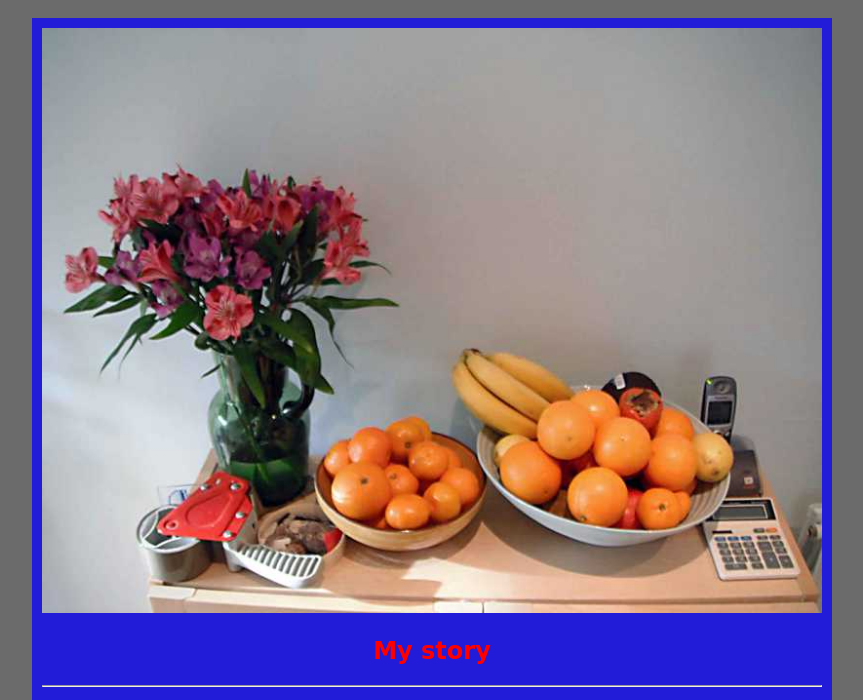
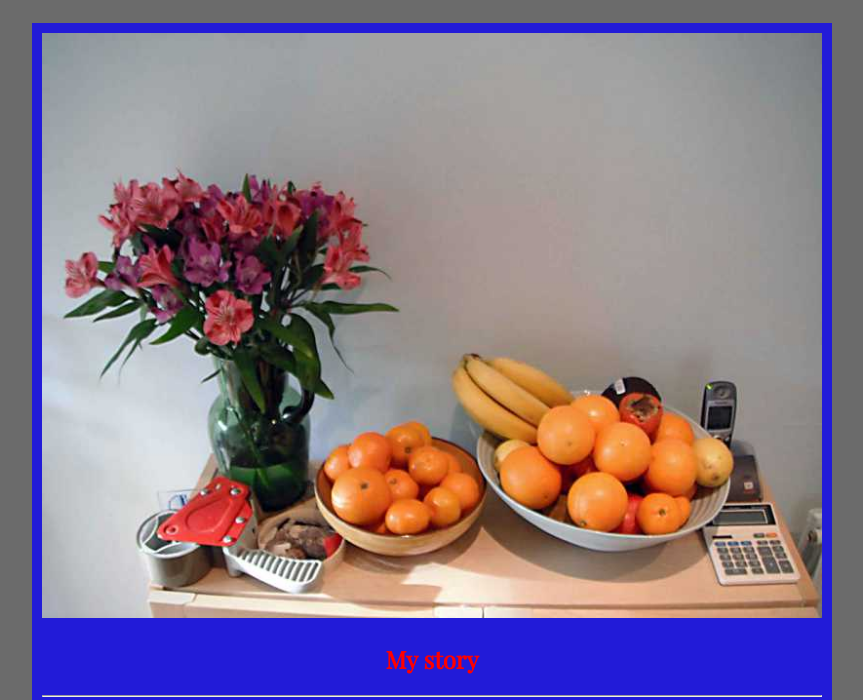
Before and after one commit to RDP07/responsiveImages_byGoogle, a plain HTML site: page index.html in a window 1280 px wide. Shown: the part 91-791 px from the top of the page, without its empty margins (208-1071 px from the left). Drawn offline with nearby package versions, Linux system fonts and the light colour scheme; a web font is replaced by a local one.

Commit message:
Add fonts

```diff
--- a/css/main.css
+++ b/css/main.css
@@ -1,17 +1,5 @@
-/*
-
-Your styles go here!
-
-Hint! You'll probably want to start by styling:
-  * <body>
-  * <article>
-  * <h1>
-  * <img>
-
-I've left some boilerplate below for you.
-
-*/
-
+@import url('https://fonts.googleapis.com/css?family=Playfair+Display');
+@import url('https://fonts.googleapis.com/css?family=Cormorant');
 @import url(http://weloveiconfonts.com/api/?family=zocial);
 
 /* zocial */
@@ -32,12 +20,13 @@ article {
 	max-width: 50em;
 	background: rgba(10, 0, 252, 0.75);
 	padding: 10px;
+	font-family: 'Cormorant', serif;
 }
 
 h1, h2 {
 	color: red;
 	text-align: center;
-	font-family: cursive;
+	font-family: 'Playfair Display', serif;
 }
 
 img {
```
